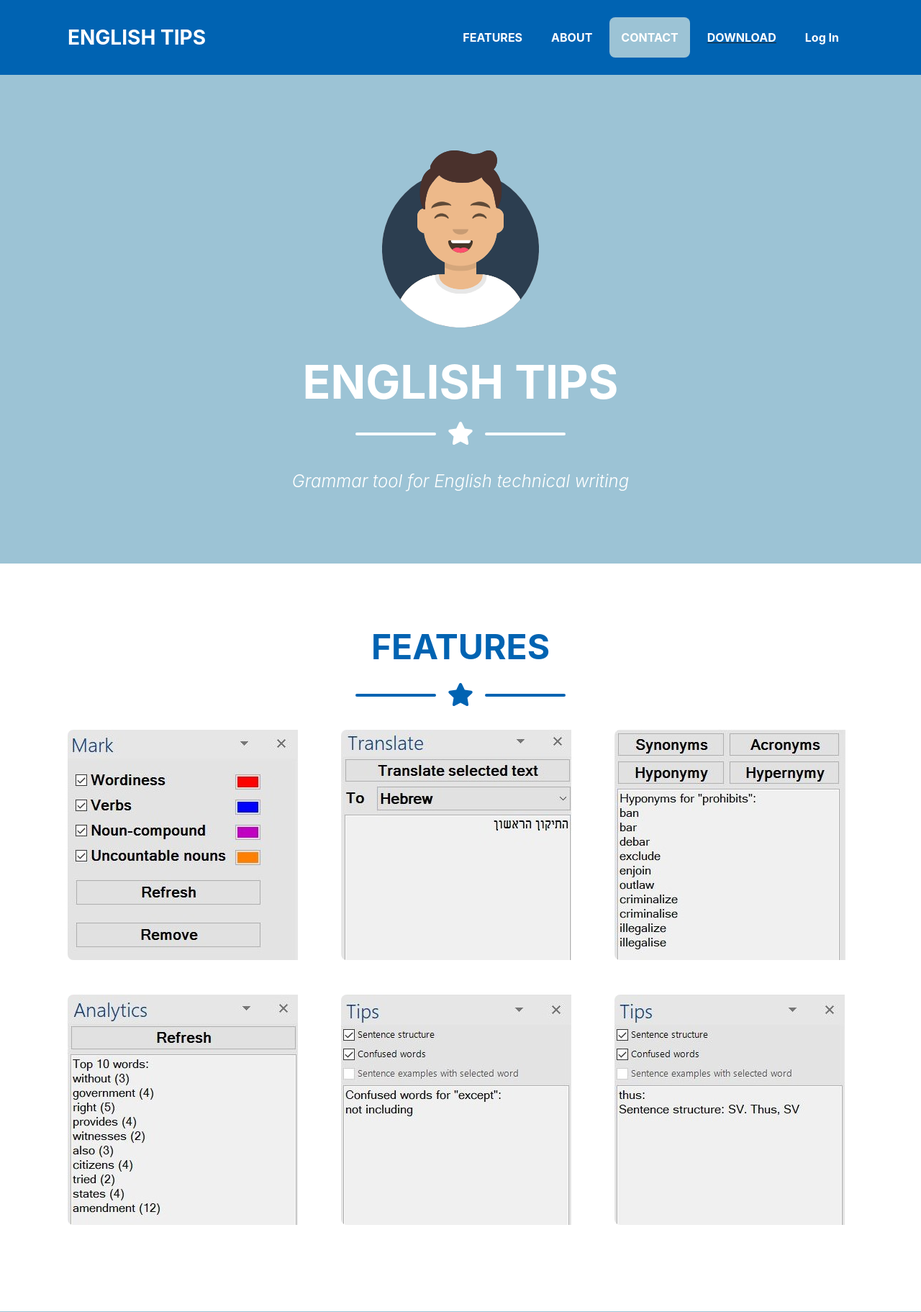
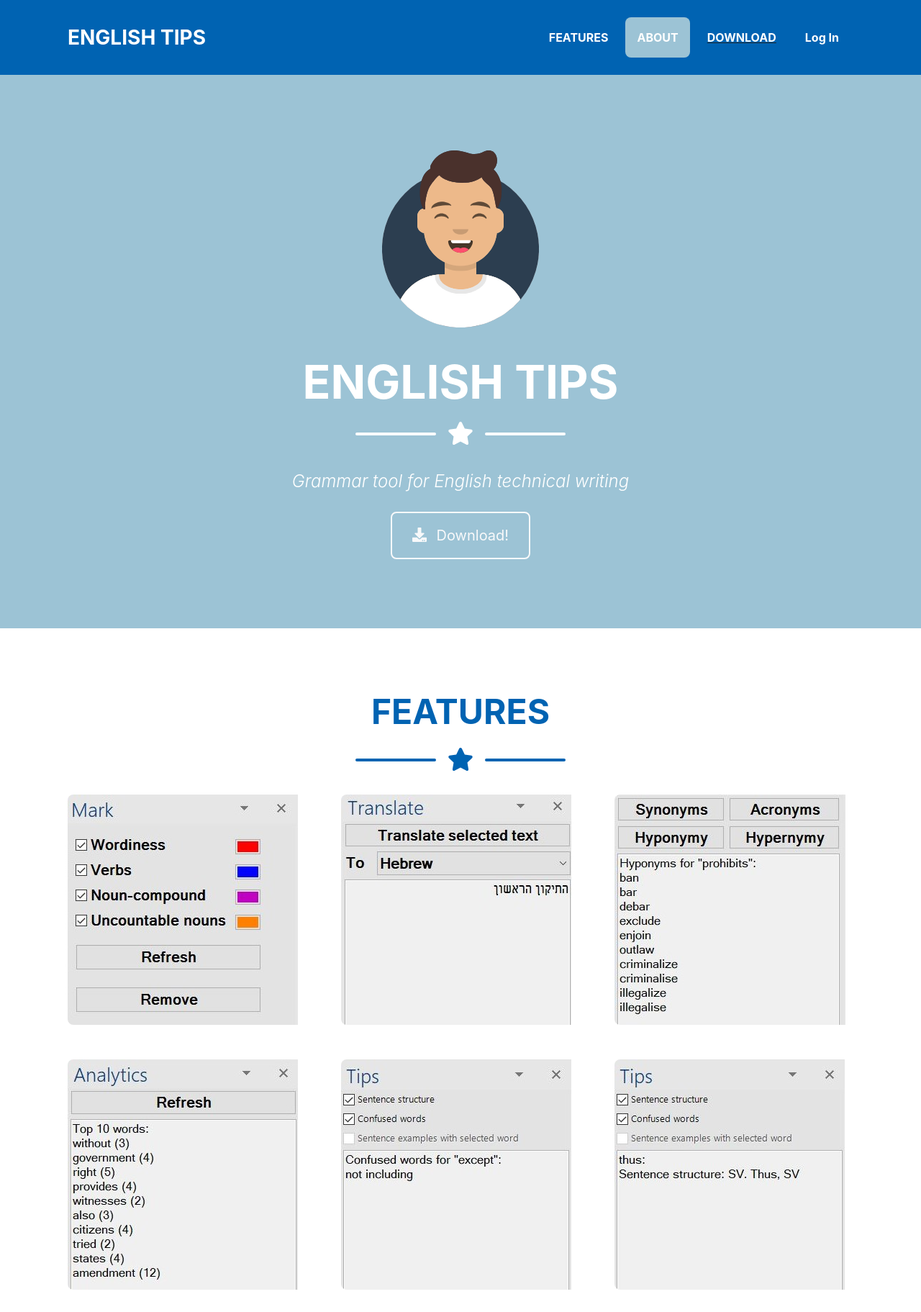
Before and after one commit to DimaBir/englishtips_web_api, a Flask app: page / in a window 1280 px wide. Shown: the top 1823 px of the page at 72% size. Run offline with Flask 2, Linux system fonts and the light colour scheme; parts of the project's set-up code (start-up, migrations or seed data) failed here and were passed over; some libraries are stand-ins or nearby versions; some web fonts are replaced.

Commit message:
Refactored index alittle bit

```diff
--- a/templates/index.html
+++ b/templates/index.html
@@ -26,9 +26,6 @@
                         </li>
                         <li class="nav-item mx-0 mx-lg-1"><a
                                 class="nav-link py-3 px-0 px-lg-3 rounded js-scroll-trigger" href="#about">ABOUT</a>
-                        </li>
-                        <li class="nav-item mx-0 mx-lg-1"><a
-                                class="nav-link py-3 px-0 px-lg-3 rounded js-scroll-trigger" href="#contact">CONTACT</a>
                         </li>
                         <li class="nav-item mx-0 mx-lg-1" style="text-decoration: underline"><a
                                 class="nav-link py-3 px-0 px-lg-3 rounded js-scroll-trigger"
@@ -66,6 +63,12 @@
                 </div>
                 <!-- Masthead Subheading-->
                 <p class="pre-wrap masthead-subheading font-weight-light mb-0"><i>Grammar tool for English technical writing</i></p>
+                <div class="text-center mt-4">
+                    <a class="btn btn-xl btn-outline-light" href="{{ url_for('download_file') }}">
+                        <svg class="svg-inline--fa fa-download fa-w-16 mr-2" aria-hidden="true" focusable="false" data-prefix="fas" data-icon="download" role="img" xmlns="http://www.w3.org/2000/svg" viewBox="0 0 512 512" data-fa-i2svg=""><path fill="currentColor" d="M216 0h80c13.3 0 24 10.7 24 24v168h87.7c17.8 0 26.7 21.5 14.1 34.1L269.7 378.3c-7.5 7.5-19.8 7.5-27.3 0L90.1 226.1c-12.6-12.6-3.7-34.1 14.1-34.1H192V24c0-13.3 10.7-24 24-24zm296 376v112c0 13.3-10.7 24-24 24H24c-13.3 0-24-10.7-24-24V376c0-13.3 10.7-24 24-24h146.7l49 49c20.1 20.1 52.5 20.1 72.6 0l49-49H488c13.3 0 24 10.7 24 24zm-124 88c0-11-9-20-20-20s-20 9-20 20 9 20 20 20 20-9 20-20zm64 0c0-11-9-20-20-20s-20 9-20 20 9 20 20 20 20-9 20-20z"></path></svg><!-- <i class="fas fa-download mr-2"></i> -->
+                        Download!
+                    </a>
+                </div>
             </div>
         </header>
         <section class="page-section portfolio" id="features">
@@ -312,45 +315,22 @@
                 </div>
             </div>
         </section>
-        <section class="page-section" id="contact">
-            <div class="container">
-                <!-- Contact Section Heading-->
-                <div class="text-center">
-                    <h2 class="page-section-heading text-secondary d-inline-block mb-0">CONTACT</h2>
-                </div>
-                <!-- Icon Divider-->
-                <div class="divider-custom">
-                    <div class="divider-custom-line"></div>
-                    <div class="divider-custom-icon"><i class="fas fa-star"></i></div>
-                    <div class="divider-custom-line"></div>
-                </div>
-                <!-- Contact Section Content-->
-                <div class="row justify-content-center">
-                    <div class="col-lg-4">
-                        <div class="d-flex flex-column align-items-center">
-                            <div class="icon-contact mb-3"><i class="far fa-envelope"></i></div>
-                            <div class="text-muted">Email</div><a class="lead font-weight-bold" href="mailto:">contact@yourmail.com</a>
-                        </div>
-                    </div>
-                </div>
-            </div>
-        </section>
         <footer class="footer text-center">
             <div class="container">
                 <div class="row">
                     <!-- Footer Location-->
                     <div class="col-lg-4 mb-5 mb-lg-0">
-                        <h4 class="mb-4">The Technion</h4>
-                        <p class="pre-wrap lead mb-0">Some credentials </p>
+                        <h4 class="mb-4">Technion | Israel Institute of Technology</h4>
+                        <p class="pre-wrap lead mb-0">Computer Science Faculty</p>
                     </div>
                     <!-- Footer Social Icons-->
                     <div class="col-lg-4 mb-5 mb-lg-0">
-                        <h4 class="mb-4">AROUND THE WEB</h4><a class="btn btn-outline-light btn-social mx-1" href="#"><i class="fab fa-fw fa-facebook-f"></i></a><a class="btn btn-outline-light btn-social mx-1" href="#"><i class="fab fa-fw fa-twitter"></i></a><a class="btn btn-outline-light btn-social mx-1" href="#"><i class="fab fa-fw fa-linkedin-in"></i></a>
+                        <h4 class="mb-4">SOCIAL</h4><a class="btn btn-outline-light btn-social mx-1" href="#"><i class="fab fa-fw fa-facebook-f"></i></a><a class="btn btn-outline-light btn-social mx-1" href="#"><i class="fab fa-fw fa-twitter"></i></a><a class="btn btn-outline-light btn-social mx-1" href="#"><i class="fab fa-fw fa-linkedin-in"></i></a>
                     </div>
                     <!-- Footer About Text-->
                     <div class="col-lg-4">
-                        <h4 class="mb-4">ABOUT ENGLISH TIPS</h4>
-                        <p class="pre-wrap lead mb-0">About bla bla </p>
+                        <h4 class="mb-4">GIP Laboratory</h4>
+                        <p class="pre-wrap lead mb-0"><a href="https://avrl.cs.technion.ac.il/">Visit us</a></p>
                     </div>
                 </div>
             </div>
```
